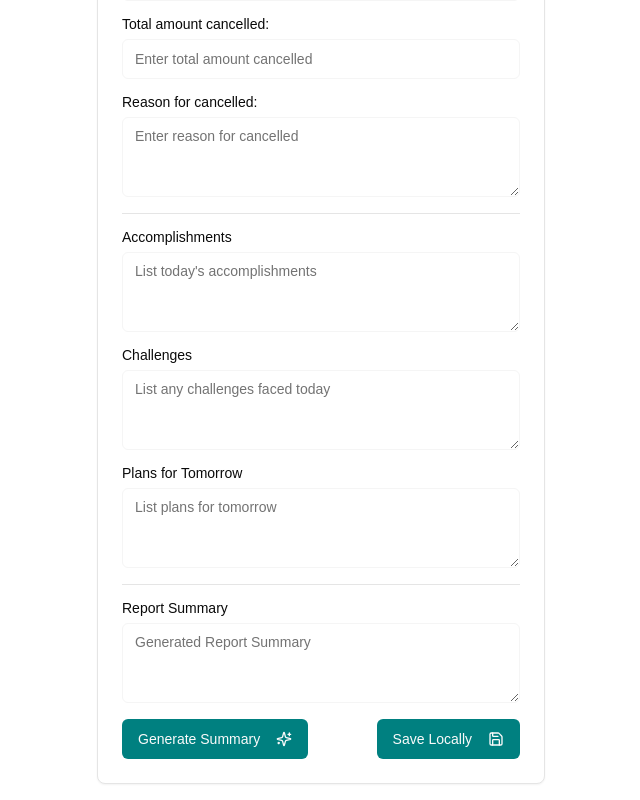
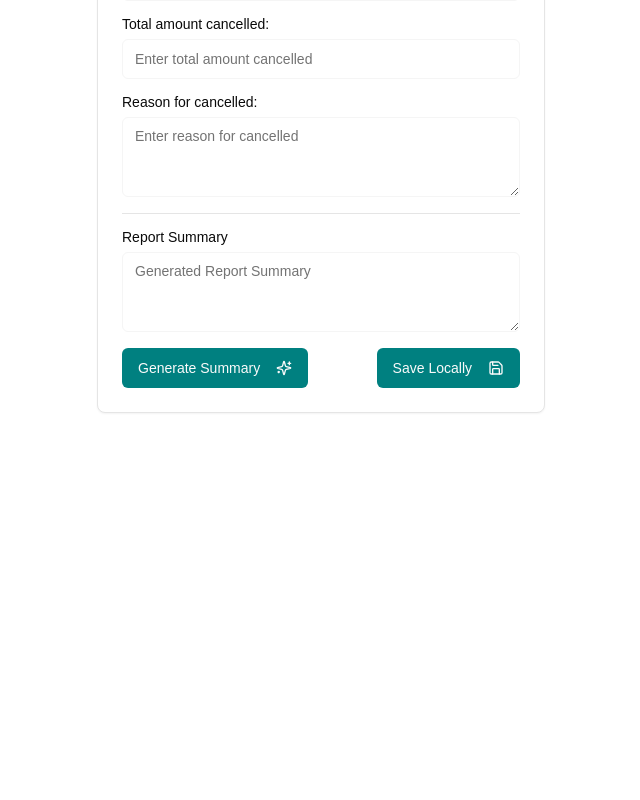
Before and after one commit to lhm-david/CSRHproject, a Next.js app: page / in a window 1280 px wide. Shown: the part 1431-2231 px from the top of the page, without its empty margins (319-959 px from the left). After the commit the page ends 1860 px from the top, so only its background shows below. Built offline with nearby package versions, Linux system fonts and the light colour scheme; what @genkit-ai/googleai, genkit would draw is missing.

Commit message:
remove accomplishments, challenges and plans for tomorrow

```diff
--- a/src/app/page.tsx
+++ b/src/app/page.tsx
@@ -18,9 +18,6 @@ import { SummarizeReportOutput, summarizeReport } from "@/ai/flows/summarize-rep
 import { Separator } from "@/components/ui/separator";
 
 export default function Home() {
-  const [accomplishments, setAccomplishments] = useState("");
-  const [challenges, setChallenges] = useState("");
-  const [plans, setPlans] = useState("");
   const [reportSummary, setReportSummary] = useState<string>("");
   const [isGenerating, setIsGenerating] = useState(false);
   const { toast } = useToast();
@@ -110,9 +107,6 @@ export default function Home() {
       Daily Report:
       Date: ${formattedDate}
       Shift Lead: ${shiftLead}
-      Accomplishments: ${accomplishments}
-      Challenges: ${challenges}
-      Plans: ${plans}
     `;
   };
 
@@ -183,7 +177,6 @@ export default function Home() {
                     mode="single"
                     defaultMonth={date}
                     selected={date}
-                    onSelect={setDate}
                     disabled={{ after: new Date() }}
                     initialFocus
                   />
@@ -391,34 +384,6 @@ export default function Home() {
 
           <Separator/>
           <div className="grid gap-2">
-            <Label htmlFor="accomplishments">Accomplishments</Label>
-            <Textarea
-              id="accomplishments"
-              placeholder="List today's accomplishments"
-              value={accomplishments}
-              onChange={(e) => setAccomplishments(e.target.value)}
-            />
-          </div>
-          <div className="grid gap-2">
-            <Label htmlFor="challenges">Challenges</Label>
-            <Textarea
-              id="challenges"
-              placeholder="List any challenges faced today"
-              value={challenges}
-              onChange={(e) => setChallenges(e.target.value)}
-            />
-          </div>
-          <div className="grid gap-2">
-            <Label htmlFor="plans">Plans for Tomorrow</Label>
-            <Textarea
-              id="plans"
-              placeholder="List plans for tomorrow"
-              value={plans}
-              onChange={(e) => setPlans(e.target.value)}
-            />
-          </div>
-          <Separator/>
-          <div className="grid gap-2">
             <Label htmlFor="report-summary">Report Summary</Label>
             <Textarea
               id="report-summary"
```
